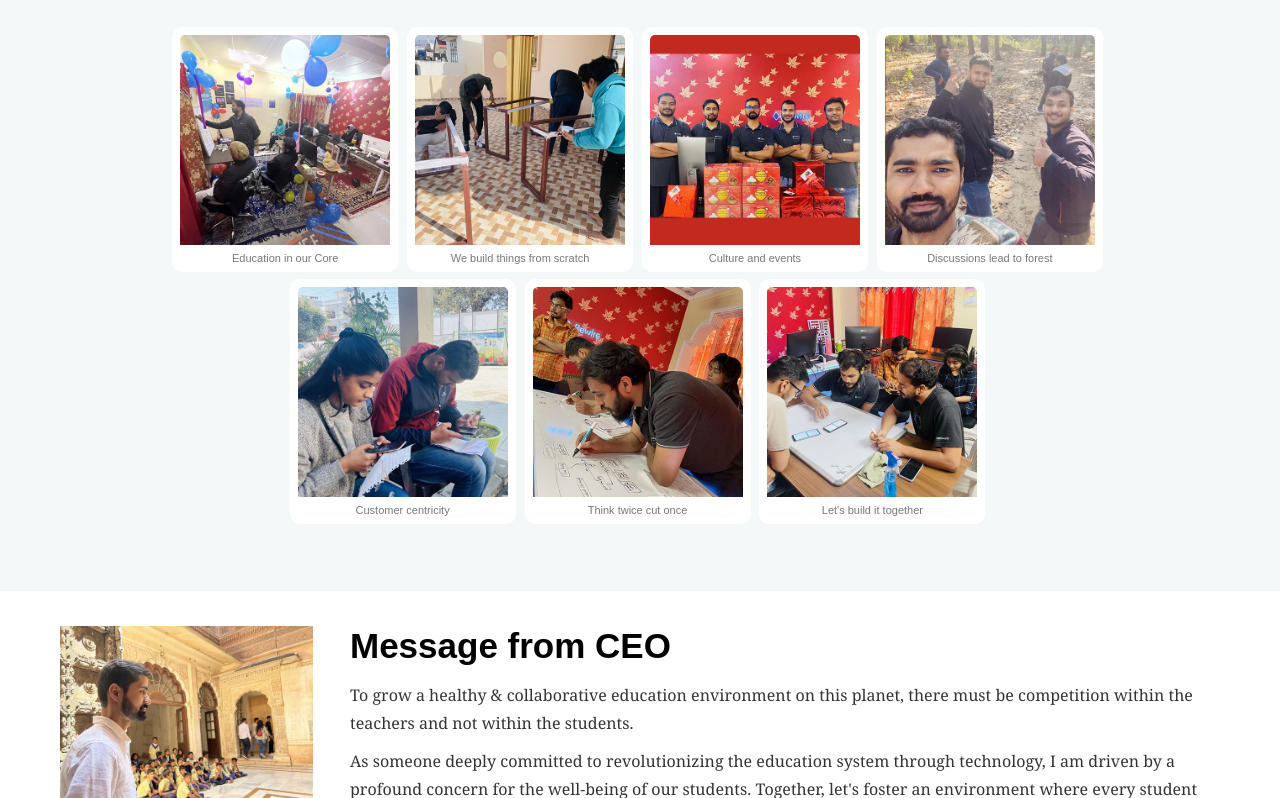
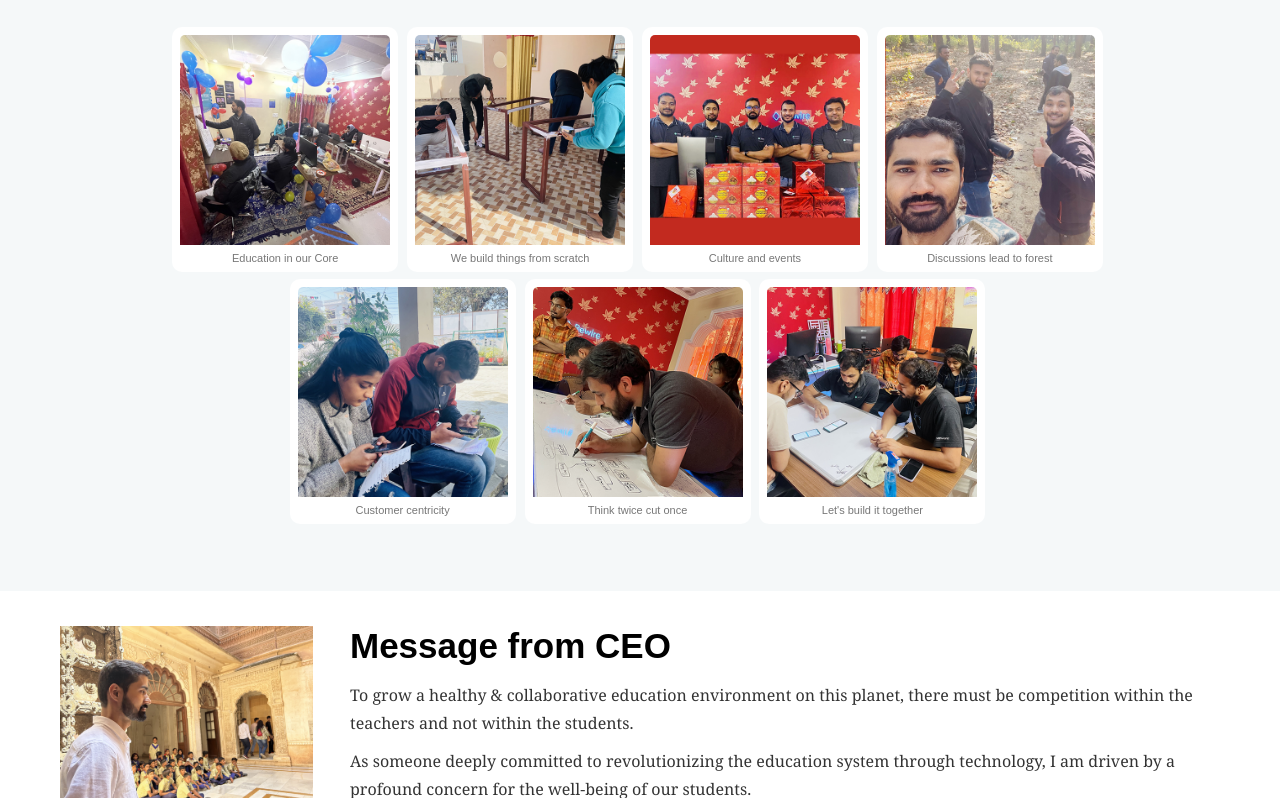
Before and after one commit to rewiregroup/Kalki-Web, a plain HTML site: page index.html in a window 1280 px wide. Shown: the part 2967-3765 px from the top of the page. Drawn offline with Linux system fonts and the light colour scheme.

Commit message:
ceo message

```diff
--- a/index.html
+++ b/index.html
@@ -295,9 +295,7 @@
         <p>To grow a healthy & collaborative education environment on this planet, there must be competition within the
           teachers and not within the students.</p>
         <p>As someone deeply committed to revolutionizing the education system through technology,
-          I am driven by a profound concern for the well-being of our students.
-          Together, let's foster an environment where every student can flourish,
-          and every teacher can inspire greatness without limits.</p>
+          I am driven by a profound concern for the well-being of our students.</p>
         <p>Let's create a nurturing environment where every student can succeed, and every teacher can excel, making
           education better for all.</p>
       </div>
```
